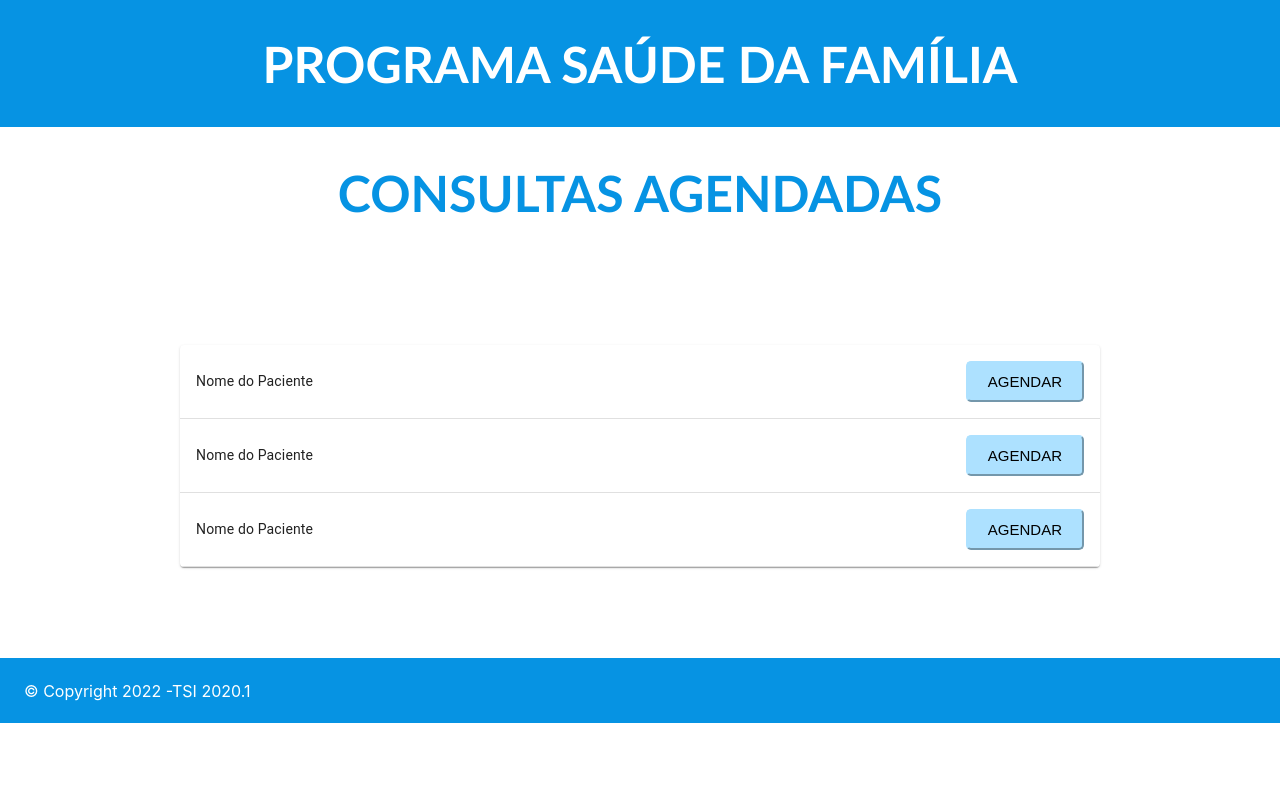
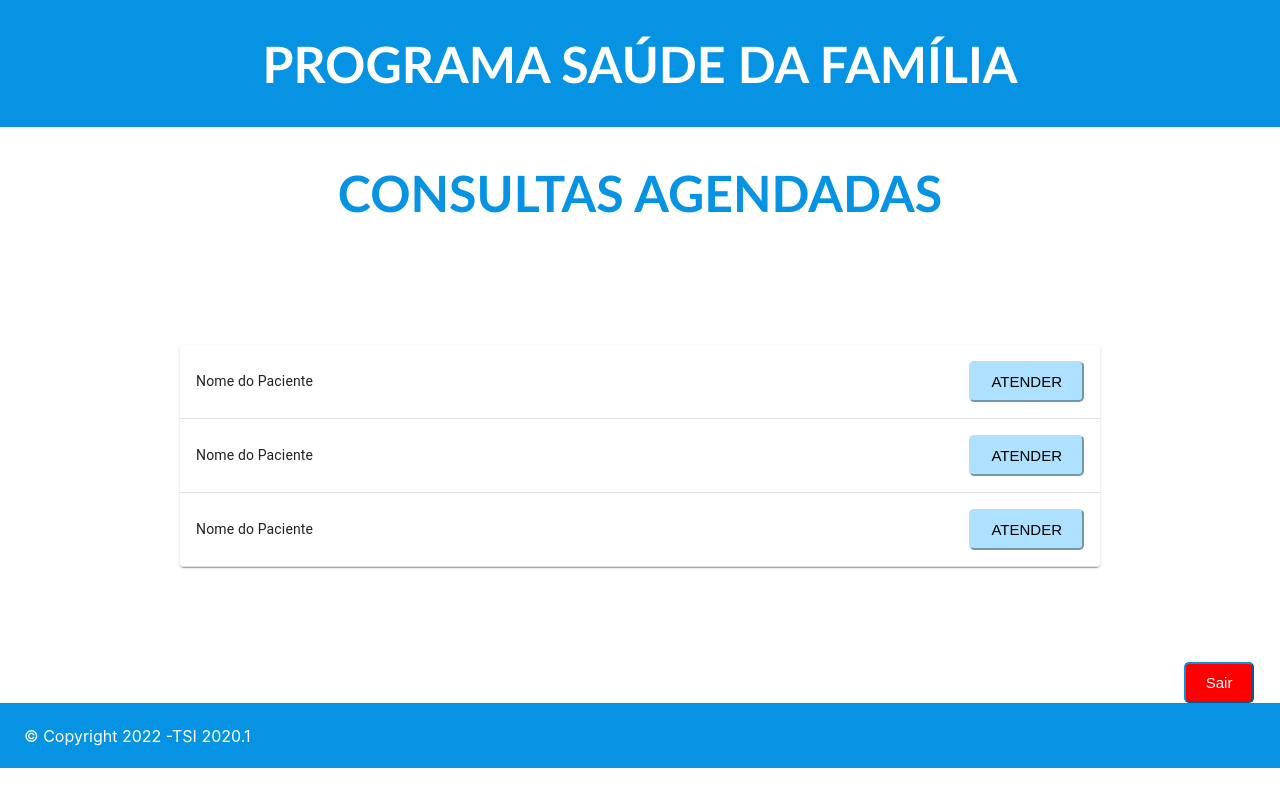
Before and after one commit to sistemaPSF/frontend, a React (Create React App) app: page /ConsultasAgendadas in a window 1280 px wide. Built offline with nearby package versions, Linux system fonts and the light colour scheme.

Commit message:
Pequenos ajustes nos botões

```diff
--- a/src/packages/pages/CrudMedico/ConsultasAgendadas/ConsultasAgendadas.tsx
+++ b/src/packages/pages/CrudMedico/ConsultasAgendadas/ConsultasAgendadas.tsx
@@ -85,8 +85,12 @@ function ConsultasAgendadas(){
                                     {row.nome}
                                 </TableCell>
                                 <TableCell align="right">
-                                    <CustomButton1 style={{ borderColor: "#ade1ff", backgroundColor: "#ade1ff" }}>
-                                        AGENDAR
+                                    <CustomButton1 style={{ borderColor: "#ade1ff", backgroundColor: "#ade1ff" }}
+                                    onClick={() => {
+                                        navigate('/Prontuario')
+                                      }}
+                                    >
+                                        ATENDER
                                     </CustomButton1>
                                 </TableCell>
                                 </TableRow>
@@ -98,6 +102,16 @@ function ConsultasAgendadas(){
                     </Box>
                 </CustomGrid>
             </Grid>
+            <Box textAlign="end" width="98%" mt="4px">
+                <CustomButton1 style={{ borderColor: '#0693E3', color: 'white', backgroundColor: '#FF0000' }}
+                    data-testid="sair"
+                    onClick={() => {
+                        // navigate('/Areas')
+                    }}
+                >
+                    Sair
+                </CustomButton1>
+            </Box>
             <Footer/>
         </Grid>
     )
--- a/src/packages/pages/CrudMedico/Exames/Exames.tsx
+++ b/src/packages/pages/CrudMedico/Exames/Exames.tsx
@@ -66,7 +66,11 @@ function Exames() {
               <FormControlLabel control={<Checkbox defaultChecked />} label="EAS" />
             </FormGroup>
             <TextField id="standard-basic" label="Outro" variant="standard" />
-            <CustomButton1 style={{ borderColor: "#ade1ff", backgroundColor: "#ade1ff" }}>
+            <CustomButton1 style={{ borderColor: "#ade1ff", backgroundColor: "#ade1ff" }}
+              onClick={() => {
+                navigate('/ConsultasAgendadas')
+              }}
+            >
               FINALIZAR CONSULTA
              </CustomButton1>
             </Box>
--- a/src/packages/pages/CrudMedico/Prontuario/Prontuario.tsx
+++ b/src/packages/pages/CrudMedico/Prontuario/Prontuario.tsx
@@ -19,6 +19,9 @@ function Prontuario() {
           textAlign="center"
           my="20px"
         >
+          <Box width="50%">
+            <Title style={{ color: '#0693E3' }}>PRONTUÁRIO</Title>
+          </Box>
         <CustomGrid
           container
           item
@@ -63,7 +66,11 @@ function Prontuario() {
             <CustomButton1 style={{ borderColor: "#ade1ff", backgroundColor: "#ade1ff" }}>
               Mostrar exames
              </CustomButton1>
-             <CustomButton1 style={{ borderColor: "#ade1ff", backgroundColor: "#ade1ff" }}>
+             <CustomButton1 style={{ borderColor: "#ade1ff", backgroundColor: "#ade1ff" }}
+              onClick={() => {
+                navigate('/Exames')
+              }}
+             >
               Solicitar exames
              </CustomButton1>
             </Box>
```
